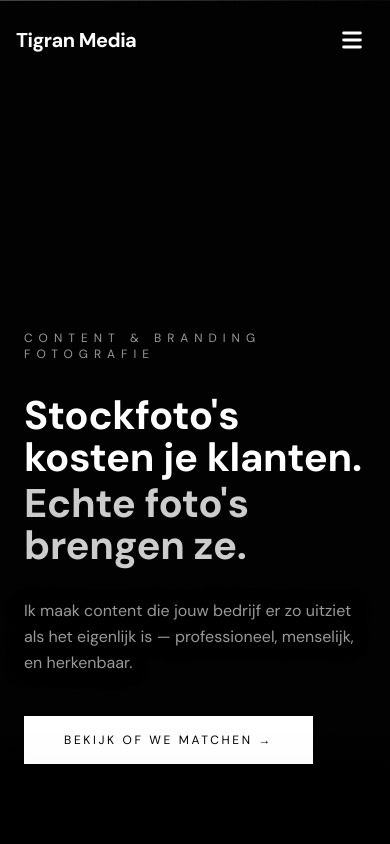
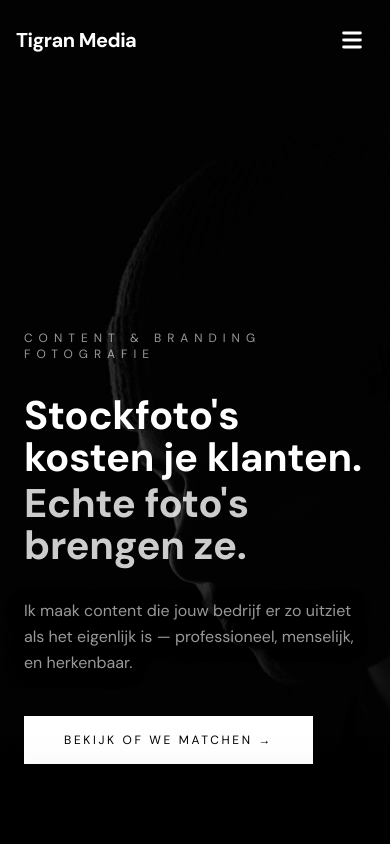
Before and after one commit to s150013Grigor/tigranwebsite, a Next.js app: page / in a window 390 px wide. Shown: the top 844 px of the page. Built offline with nearby package versions, Linux system fonts and the light colour scheme.

Commit message:
final mobile pic fix hoop ikt

```diff
--- a/src/components/Hero.tsx
+++ b/src/components/Hero.tsx
@@ -13,7 +13,7 @@ export default function Hero() {
         priority
 
         sizes="100vw"
-        className="object-cover object-[20%_50%] lg:object-[center_60%]"
+        className="object-cover object-[75%_50%] lg:object-[center_60%]"
       />
 
       {/* Dark overlay */}
```
Also changed, not shown: 1 other file (tests, documents, lock files or other folders).
